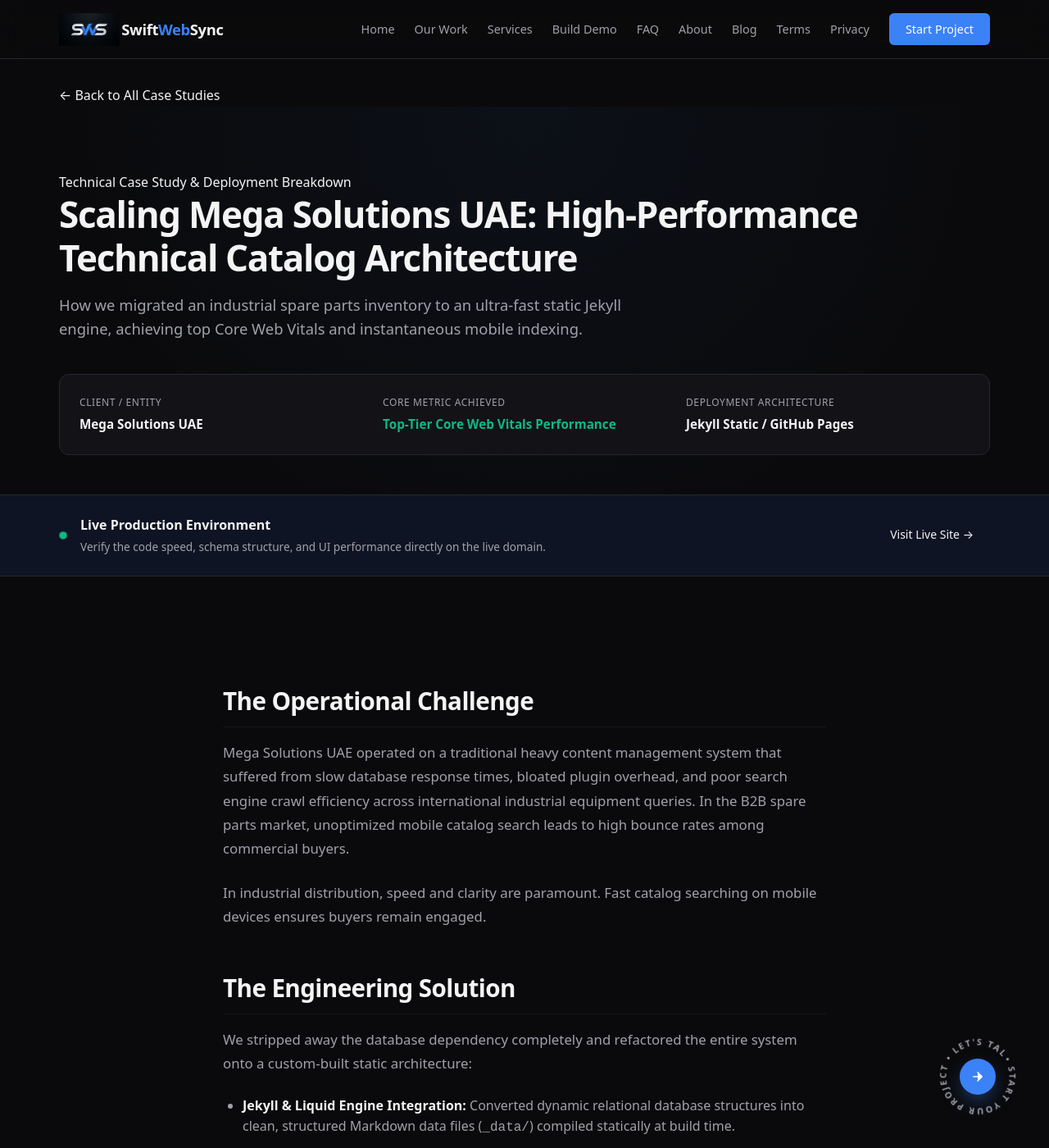
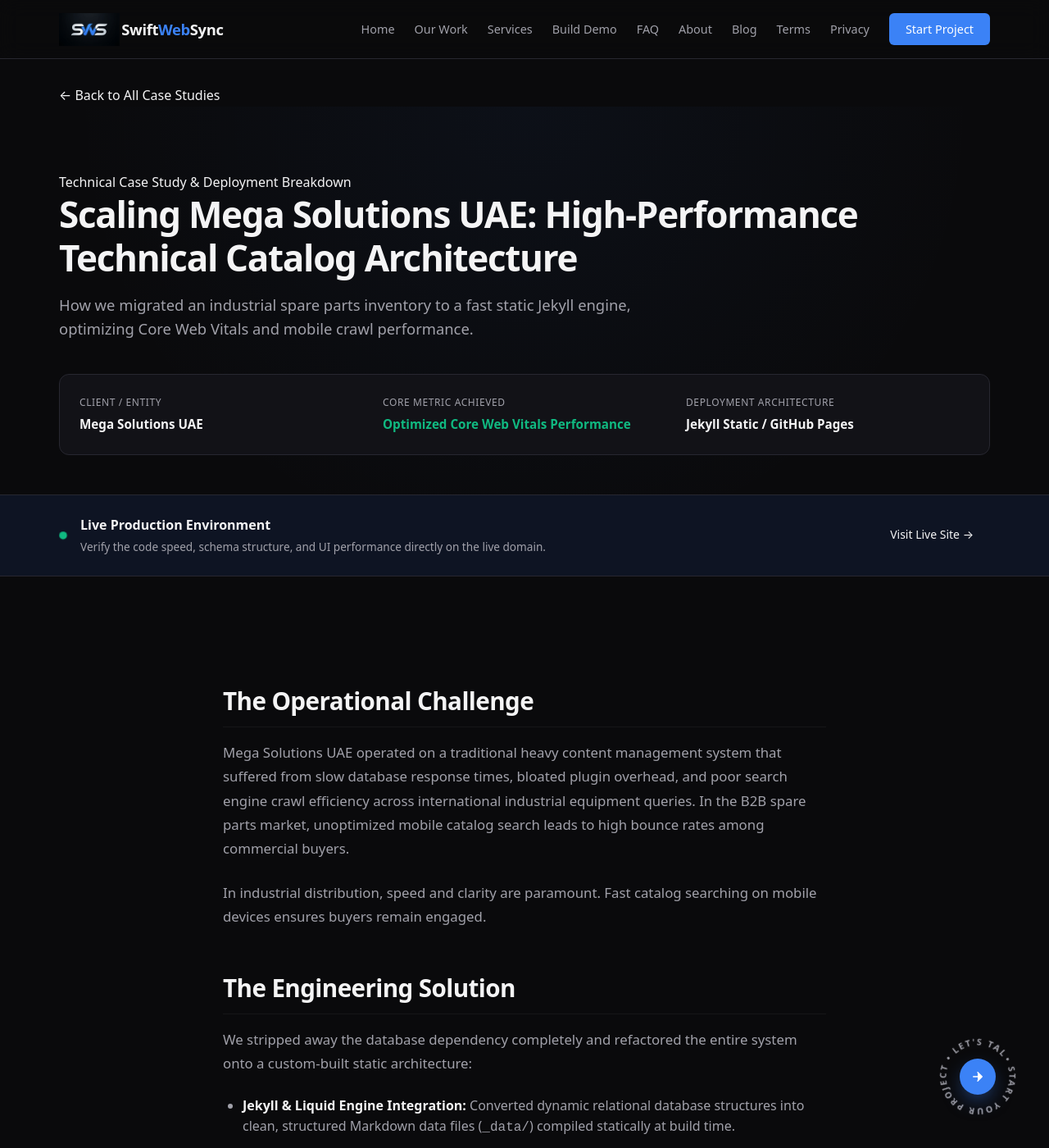
Before and after one commit to Khisal786/SwiftWebSync, a Jekyll site: the page built from work/megasolutionsuae.md, in a window 1280 px wide and 1400 px high. Shown: the whole window at 82% size. Built offline with Jekyll 4.4.1, drawn with Linux system fonts in a browser that asks for light colours; some of the changed text lies outside the part shown.

Commit message:
Refactor Mega Solutions UAE case study content
Updated the content management system description and optimized Core Web Vitals performance metrics.

```diff
--- a/work/megasolutionsuae.md
+++ b/work/megasolutionsuae.md
@@ -1,9 +1,9 @@
 ---
 layout: case_study
 title: "Scaling Mega Solutions UAE: High-Performance Technical Catalog Architecture"
-description: "How we migrated an industrial spare parts inventory to an ultra-fast static Jekyll engine, achieving top Core Web Vitals and instantaneous mobile indexing."
+description: "How we migrated an industrial spare parts inventory to a fast static Jekyll engine, optimizing Core Web Vitals and mobile crawl performance."
 client_name: "Mega Solutions UAE"
-primary_metric: "Top-Tier Core Web Vitals Performance"
+primary_metric: "Optimized Core Web Vitals Performance"
 architecture_type: "Jekyll Static / GitHub Pages"
 live_url: "https://megasolutionsuae.com"
 permalink: /work/megasolutionsuae/
@@ -23,6 +23,6 @@
 
 ## The Results & Traffic Impact
 By removing server overhead and enforcing strict mobile-first design constraints, the platform achieved immediate operational milestones:
-1. **Zero Server Latency:** Reduced server response bottlenecks globally via edge static file distribution.
-2. **Optimized Technical Audit Scores:** Achieved top-tier audit scores across Performance, Accessibility, and Best Practices.
+1. **Near-Zero Server Bottlenecks:** Reduced response bottlenecks globally via edge static file distribution.
+2. **Optimized Technical Audit Scores:** Achieved strong performance across Performance, Accessibility, and Best Practices.
 3. **Enhanced AI Discovery:** The addition of clean semantic hierarchy and custom `llms.txt` directives allowed generative search crawlers to index technical part listings immediately.
```
